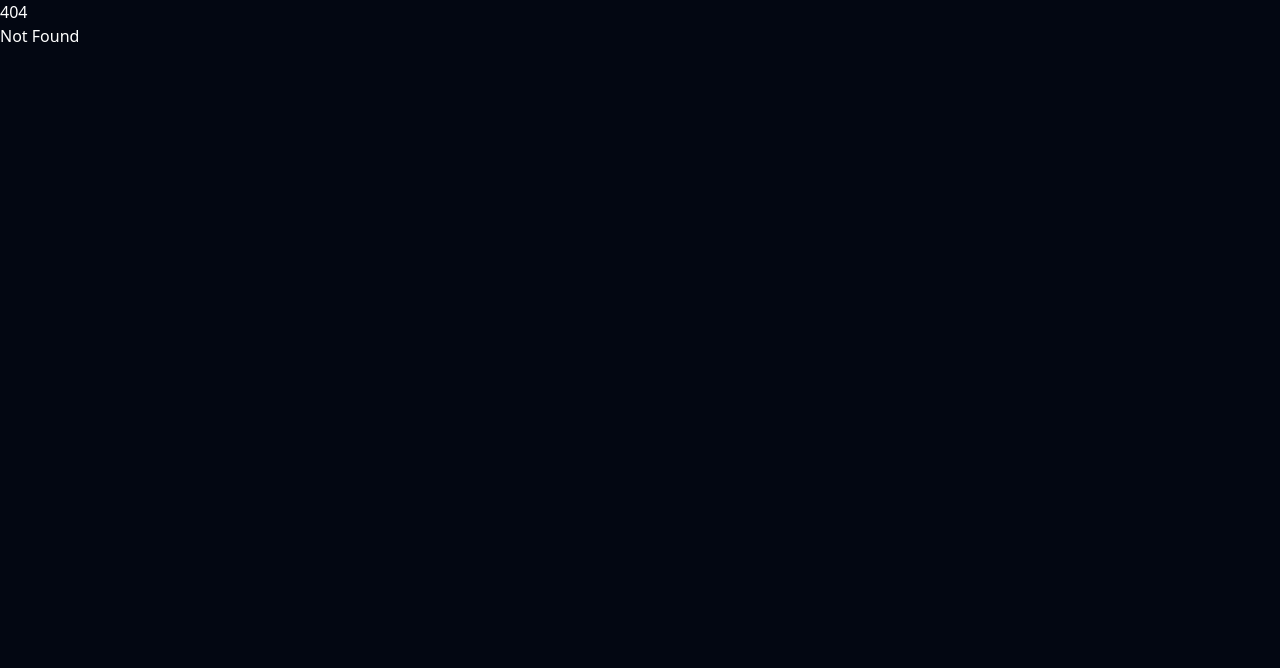
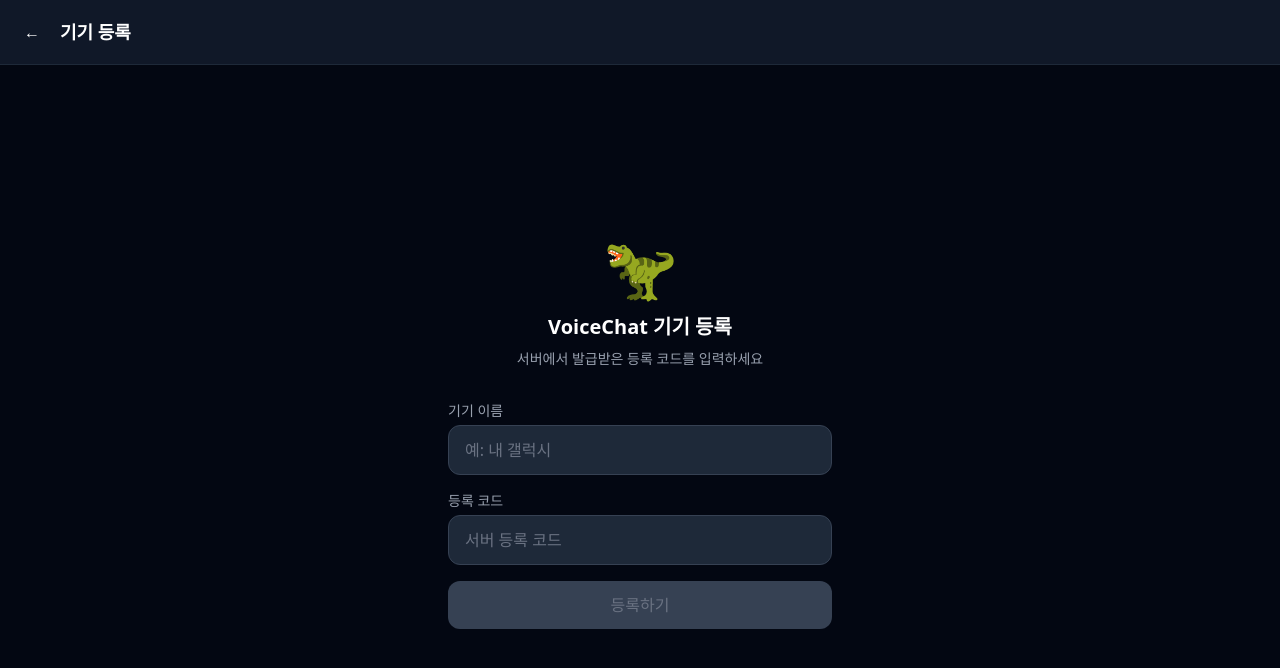
Before and after one commit to tyranno/voice-chat, a SvelteKit app: page /register in a window 1280 px wide. Before the commit this address had no page. Shown: the top 668 px of the page. Built offline with nearby package versions, Linux system fonts and the light colour scheme.

Commit message:
feat: device registration flow in app
- Register page: enter device name + access code
- Settings: show registration status + re-register option
- Auto-redirect to /register if not registered
- Store deviceId/deviceName/authToken in localStorage
- registerDevice() API client

```diff
--- /dev/null
+++ b/src/lib/api/register.ts
@@ -0,0 +1,27 @@
+/**
+ * Device registration — register app with server using access code
+ */
+import { settings } from '$lib/stores/settings.svelte';
+
+export interface RegisterResult {
+	id: string;
+	name: string;
+	token: string;
+}
+
+export async function registerDevice(accessCode: string, deviceName: string): Promise<RegisterResult> {
+	const res = await fetch(`${settings.serverUrl}/api/register`, {
+		method: 'POST',
+		headers: { 'Content-Type': 'application/json' },
+		body: JSON.stringify({ accessCode, deviceName }),
+		signal: AbortSignal.timeout(10000)
+	});
+
+	if (!res.ok) {
+		const text = await res.text().catch(() => '');
+		if (res.status === 403) throw new Error('잘못된 등록 코드입니다');
+		throw new Error(`등록 실패: ${text || res.status}`);
+	}
+
+	return await res.json();
+}
--- a/src/lib/stores/settings.svelte.ts
+++ b/src/lib/stores/settings.svelte.ts
@@ -7,6 +7,8 @@
 interface Settings {
 	serverUrl: string;
 	authToken: string;
+	deviceId: string;
+	deviceName: string;
 	selectedInstance: string;
 	ttsEngine: 'webspeech' | 'elevenlabs';
 	sttEngine: 'webspeech' | 'deepgram';
@@ -16,6 +18,8 @@
 const defaults: Settings = {
 	serverUrl: '',
 	authToken: '',
+	deviceId: '',
+	deviceName: '',
 	selectedInstance: '',
 	ttsEngine: 'webspeech',
 	sttEngine: 'webspeech',
@@ -47,6 +51,14 @@
 	get authToken() { return this.#settings.authToken; }
 	set authToken(v: string) { this.#settings.authToken = v; save(this.#settings); }
 
+	get deviceId() { return this.#settings.deviceId; }
+	set deviceId(v: string) { this.#settings.deviceId = v; save(this.#settings); }
+
+	get deviceName() { return this.#settings.deviceName; }
+	set deviceName(v: string) { this.#settings.deviceName = v; save(this.#settings); }
+
+	get isRegistered() { return !!this.#settings.authToken && !!this.#settings.deviceId; }
+
 	get selectedInstance() { return this.#settings.selectedInstance; }
 	set selectedInstance(v: string) { this.#settings.selectedInstance = v; save(this.#settings); }
 
--- a/src/routes/+page.svelte
+++ b/src/routes/+page.svelte
@@ -49,6 +49,12 @@
 		if (!settings.serverUrl) {
 			appState = 'no-server';
 			connectionError = '서버 주소가 설정되지 않았습니다';
+			return;
+		}
+
+		// 0. Check if registered
+		if (!settings.isRegistered) {
+			goto('/register');
 			return;
 		}
 
--- /dev/null
+++ b/src/routes/register/+page.svelte
@@ -0,0 +1,80 @@
+<script lang="ts">
+	import { goto } from '$app/navigation';
+	import { settings } from '$lib/stores/settings.svelte';
+	import { registerDevice } from '$lib/api/register';
+
+	let accessCode = $state('');
+	let deviceName = $state('');
+	let status = $state<'idle' | 'loading' | 'error'>('idle');
+	let errorMsg = $state('');
+
+	async function handleRegister() {
+		if (!accessCode.trim() || !deviceName.trim()) return;
+
+		status = 'loading';
+		errorMsg = '';
+
+		try {
+			const result = await registerDevice(accessCode.trim(), deviceName.trim());
+			settings.authToken = result.token;
+			settings.deviceId = result.id;
+			settings.deviceName = result.name;
+			goto('/');
+		} catch (err) {
+			status = 'error';
+			errorMsg = err instanceof Error ? err.message : '등록 실패';
+		}
+	}
+</script>
+
+<div class="flex flex-col h-screen bg-gray-950 text-white">
+	<header class="flex items-center gap-3 px-4 py-3 bg-gray-900 border-b border-gray-800">
+		<button onclick={() => goto('/settings')} class="p-2 rounded-lg hover:bg-gray-800 transition-colors">
+			←
+		</button>
+		<span class="font-semibold text-lg">기기 등록</span>
+	</header>
+
+	<div class="flex-1 flex flex-col items-center justify-center px-6 gap-8">
+		<div class="text-center">
+			<span class="text-6xl">🦖</span>
+			<p class="text-xl font-semibold mt-4">VoiceChat 기기 등록</p>
+			<p class="text-gray-400 text-sm mt-2">서버에서 발급받은 등록 코드를 입력하세요</p>
+		</div>
+
+		<div class="w-full max-w-sm space-y-4">
+			<div>
+				<label for="device-name" class="block text-sm text-gray-400 mb-1">기기 이름</label>
+				<input
+					id="device-name"
+					type="text"
+					bind:value={deviceName}
+					placeholder="예: 내 갤럭시"
+					class="w-full px-4 py-3 bg-gray-800 border border-gray-700 rounded-xl text-white placeholder-gray-500 focus:outline-none focus:border-blue-500"
+				/>
+			</div>
+			<div>
+				<label for="access-code" class="block text-sm text-gray-400 mb-1">등록 코드</label>
+				<input
+					id="access-code"
+					type="password"
+					bind:value={accessCode}
+					placeholder="서버 등록 코드"
+					class="w-full px-4 py-3 bg-gray-800 border border-gray-700 rounded-xl text-white placeholder-gray-500 focus:outline-none focus:border-blue-500"
+				/>
+			</div>
+
+			{#if errorMsg}
+				<p class="text-red-400 text-sm text-center">{errorMsg}</p>
+			{/if}
+
+			<button
+				onclick={handleRegister}
+				disabled={!accessCode.trim() || !deviceName.trim() || status === 'loading'}
+				class="w-full px-4 py-3 bg-blue-600 hover:bg-blue-500 disabled:bg-gray-700 disabled:text-gray-500 rounded-xl font-medium transition-colors"
+			>
+				{status === 'loading' ? '등록 중...' : '등록하기'}
+			</button>
+		</div>
+	</div>
+</div>
--- a/src/routes/settings/+page.svelte
+++ b/src/routes/settings/+page.svelte
@@ -76,6 +76,42 @@
 			</div>
 		</section>
 
+		<!-- Device Registration -->
+		<section>
+			<h2 class="text-sm font-medium text-gray-400 uppercase tracking-wider mb-3">📱 기기 등록</h2>
+			<div class="space-y-3 bg-gray-900 rounded-xl p-4">
+				{#if settings.isRegistered}
+					<div class="flex justify-between items-center">
+						<span>기기 이름</span>
+						<span class="text-green-400">{settings.deviceName}</span>
+					</div>
+					<div class="flex justify-between items-center">
+						<span>상태</span>
+						<span class="text-green-400">✅ 등록됨</span>
+					</div>
+					<button
+						onclick={() => {
+							settings.authToken = '';
+							settings.deviceId = '';
+							settings.deviceName = '';
+							goto('/register');
+						}}
+						class="w-full px-4 py-2 bg-gray-700 hover:bg-gray-600 rounded-lg font-medium transition-colors text-sm"
+					>
+						재등록
+					</button>
+				{:else}
+					<p class="text-gray-400 text-sm">기기가 등록되지 않았습니다</p>
+					<button
+						onclick={() => goto('/register')}
+						class="w-full px-4 py-2 bg-blue-600 hover:bg-blue-500 rounded-lg font-medium transition-colors"
+					>
+						기기 등록하기
+					</button>
+				{/if}
+			</div>
+		</section>
+
 		<!-- Voice Settings -->
 		<section>
 			<h2 class="text-sm font-medium text-gray-400 uppercase tracking-wider mb-3">🔊 음성 출력</h2>
```
